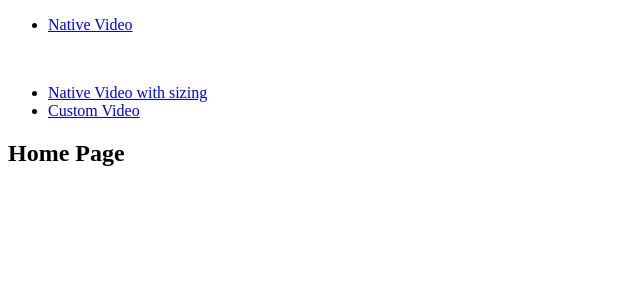
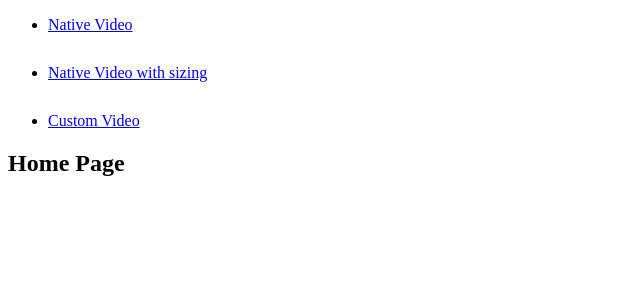
Before and after one commit to shaikSalmankhursheed/react-poc-testbed, a React (Vite) app: page / in a window 1280 px wide. Shown: the top 300 px of the page, without its empty margins (0-640 px from the left). Built offline with nearby package versions, Linux system fonts and the light colour scheme.

Commit message:
added margin

```diff
--- a/src/App.jsx
+++ b/src/App.jsx
@@ -13,10 +13,10 @@ function App() {
       <div>
         <nav>
           <ul>
-            <li style={{ marginBottom: "50px" }}>
+            <li style={{ marginBottom: "30px" }}>
               <Link to="/VideoRecorderNative">Native Video</Link>
             </li>
-            <li>
+            <li style={{ marginBottom: "30px" }}>
               <Link to="/VideoRecorderNative1">Native Video with sizing</Link>
             </li>
             <li>
```
